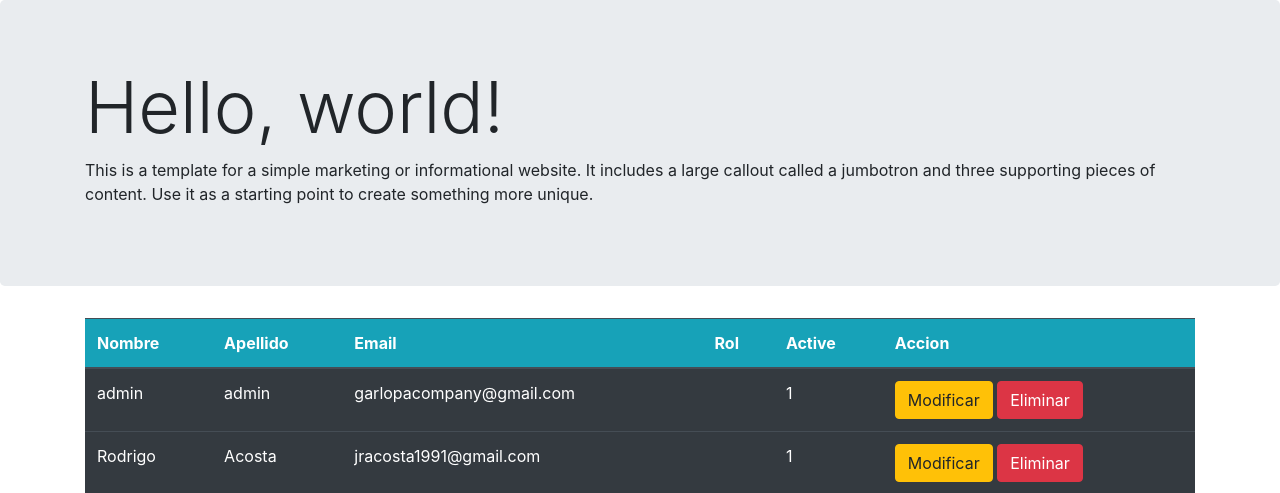
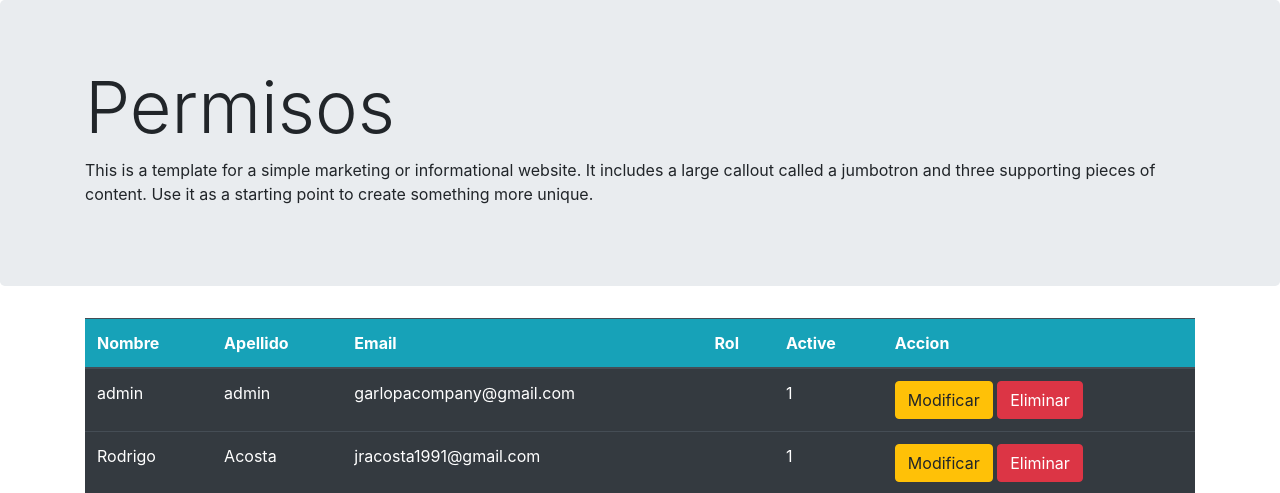
Before and after one commit to RodrigoAcosta182/TPFinal, a PHP site: page /tpfinal/abmUsuario.php in a window 1280 px wide. Shown: the part 56-549 px from the top of the page. Run offline with PHP 8.4, Linux system fonts and the light colour scheme; data comes from the database, SQL or seed files in the repository.

Commit message:
Modificaciones de diseño

```diff
--- a/abmUsuario.php
+++ b/abmUsuario.php
@@ -6,7 +6,7 @@
     <meta name="description" content="">
     <meta name="author" content="Mark Otto, Jacob Thornton, and Bootstrap contributors">
     <meta name="generator" content="Jekyll v4.1.1">
-    <title>Garlopa Index</title>
+    <title>Permisos Garlopa</title>
 
     <link rel="canonical" href="https://getbootstrap.com/docs/4.5/examples/jumbotron/">
 
@@ -39,7 +39,7 @@
     <!-- Main jumbotron for a primary marketing message or call to action -->
     <div class="jumbotron">
         <div class="container">
-            <h1 class="display-3">Hello, world!</h1>
+            <h1 class="display-3">Permisos</h1>
             <p>This is a template for a simple marketing or informational website. It includes a large callout called a jumbotron and three supporting pieces of content. Use it as a starting point to create something more unique.</p>
         </div>
     </div>
--- a/estadistica.php
+++ b/estadistica.php
@@ -6,7 +6,7 @@
     <meta name="description" content="">
     <meta name="author" content="Mark Otto, Jacob Thornton, and Bootstrap contributors">
     <meta name="generator" content="Jekyll v4.1.1">
-    <title>Dashboard Template · Bootstrap</title>
+    <title>Estadisticas Garlopa</title>
 
     <link rel="canonical" href="https://getbootstrap.com/docs/4.5/examples/dashboard/">
 
--- a/index.php
+++ b/index.php
@@ -45,7 +45,7 @@
     </ol>
     <div class="carousel-inner">
       <div class="carousel-item active">
-          <img src="/tpfinal/recursos/img/camion2.jpg">
+          <img src="/tpfinal/recursos/img/camion2.jpg" class="embed-responsive" width="100%">
         <svg class="bd-placeholder-img" width="100%" height="100%" xmlns="http://www.w3.org/2000/svg" preserveAspectRatio="xMidYMid slice" focusable="false" role="img"><rect width="100%" height="100%" fill="#777"/></svg>
         <div class="container">
           <div class="carousel-caption text-left">
@@ -55,7 +55,7 @@
         </div>
       </div>
       <div class="carousel-item">
-          <img src="/tpfinal/recursos/img/camiones.jpg" class="table-responsive-lg">
+          <img src="/tpfinal/recursos/img/camiones.jpg" class="embed-responsive">
         <svg class="bd-placeholder-img" width="100%" height="100%" xmlns="http://www.w3.org/2000/svg" preserveAspectRatio="xMidYMid slice" focusable="false" role="img"><rect width="100%" height="100%" fill="#777"/></svg>
         <div class="container">
             <div class="carousel-caption text-left">
--- a/verificar.php
+++ b/verificar.php
@@ -6,7 +6,7 @@
     <meta name="description" content="">
     <meta name="author" content="Mark Otto, Jacob Thornton, and Bootstrap contributors">
     <meta name="generator" content="Jekyll v4.1.1">
-    <title>Garlopa Index</title>
+    <title>Verificar Garlopa</title>
 
     <link rel="canonical" href="https://getbootstrap.com/docs/4.5/examples/jumbotron/">
 
```
Also changed, not shown: 1 other file.
